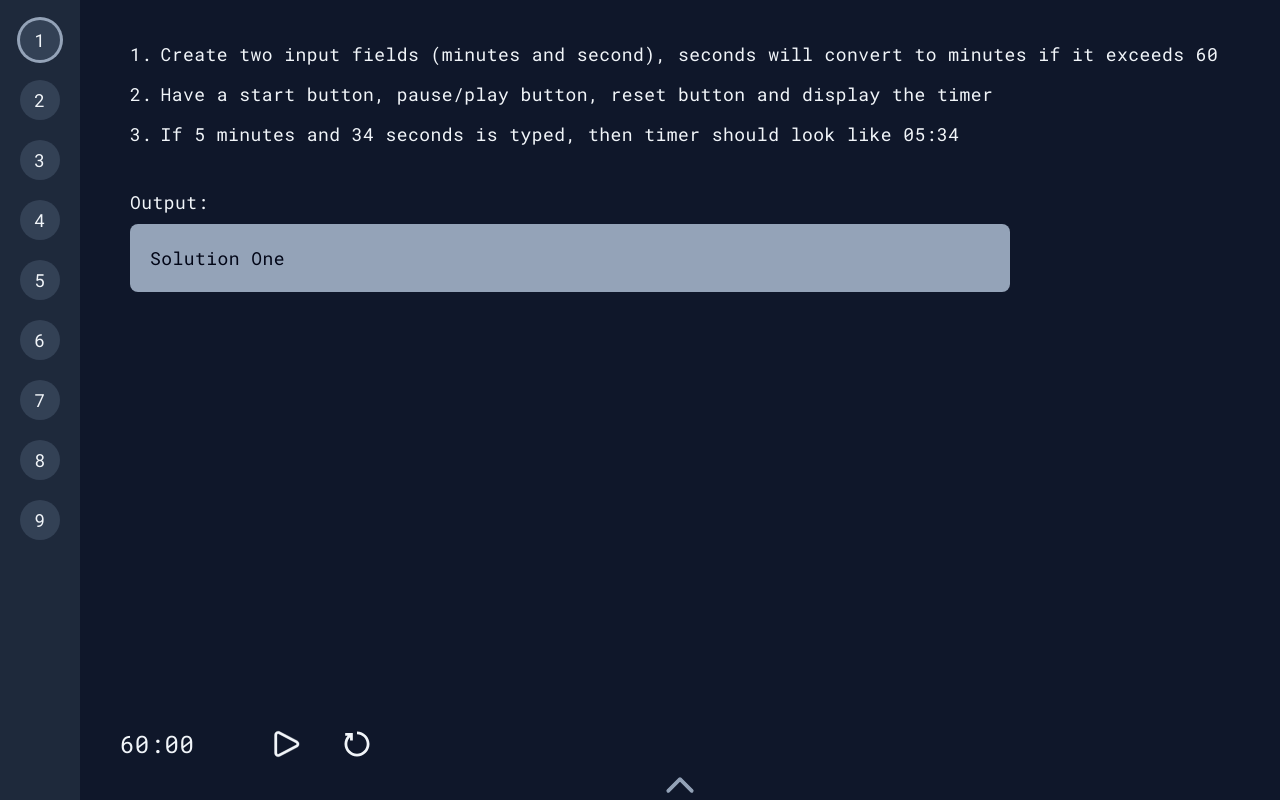
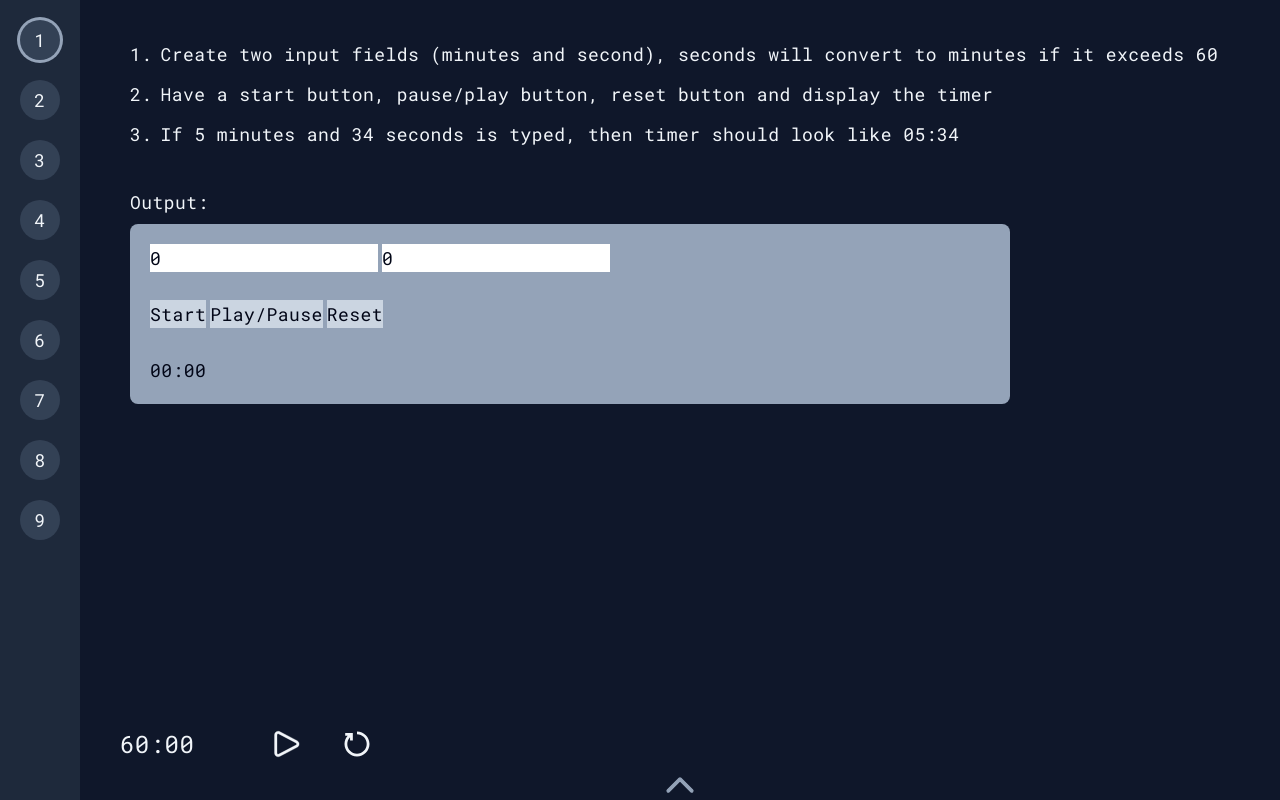
Before and after one commit to syedmhdm/machine-coding, a React (Vite) app: page / in a window 1280 px wide. Built offline with nearby package versions, Linux system fonts and the light colour scheme; no server answers.

Commit message:
first question completed

```diff
--- a/src/appdata/1/Solution.tsx
+++ b/src/appdata/1/Solution.tsx
@@ -1,3 +1,106 @@
+import { useEffect, useState } from "react";
+
 export default function Solution() {
-  return <div>Solution One</div>;
+  const [seconds, setSeconds] = useState(0);
+  const [minutes, setMinutes] = useState(0);
+  const [secs, setSecs] = useState(0);
+  const [mins, setMins] = useState(0);
+  const [isRunning, setIsRunning] = useState(false);
+
+  useEffect(
+    function () {
+      if (!isRunning) return;
+      if (mins === 0 && secs === 0) return;
+      const interval = setInterval(function () {
+        setSecs((prevSecs) => {
+          if (prevSecs > 0) return prevSecs - 1;
+          if (prevSecs === 0 && mins > 0) return 59;
+          return 0;
+        });
+        setMins((prevMins) => {
+          // if(secs === 0 && prevMins === 0) return 0
+          if (secs === 0) return prevMins - 1;
+          return prevMins;
+        });
+      }, 1000);
+      return () => clearInterval(interval);
+    },
+    [isRunning, mins, secs]
+  );
+
+  function handleMinutesChange(e) {
+    setMinutes(e.target.value);
+  }
+  function handleSecondsChange(e) {
+    setSeconds(e.target.value);
+  }
+  function handleStartClick() {
+    if (mins !== 0 && secs !== 0) return;
+
+    if (seconds > 60) {
+      setSecs(seconds % 60);
+      setMins((prev) => prev + Math.floor(seconds / 60));
+    } else {
+      setSecs(seconds);
+      setMins(minutes);
+    }
+
+    setSeconds(0);
+    setMinutes(0);
+    setIsRunning(true);
+  }
+
+  function handlePlayPauseClick() {
+    setIsRunning((prev) => !prev);
+  }
+  function handleResetClick() {
+    setSeconds(0);
+    setMinutes(0);
+    setSecs(0);
+    setMins(0);
+    setIsRunning(false);
+  }
+
+  const displayTimer = `${
+    String(mins).length === 1
+      ? `0${mins}`
+      : `${String(mins).length === 0 ? "00" : mins}`
+  }:${
+    String(secs).length === 1
+      ? `0${secs}`
+      : `${String(secs).length === 0 ? "00" : secs}`
+  }  `;
+
+  return (
+    <>
+      <div className='flex gap-1'>
+        <input
+          placeholder='minutes'
+          type='number'
+          value={minutes}
+          onChange={handleMinutesChange}
+        />
+        <input
+          placeholder='seconds'
+          type='number'
+          value={seconds}
+          onChange={handleSecondsChange}
+        />
+      </div>
+      <br />
+      <div className='flex gap-1'>
+        <button className='bg-slate-300' onClick={handleStartClick}>
+          Start
+        </button>
+        <button className='bg-slate-300' onClick={handlePlayPauseClick}>
+          Play/Pause
+        </button>
+        <button className='bg-slate-300' onClick={handleResetClick}>
+          Reset
+        </button>
+      </div>
+      <br />
+      <div>{displayTimer}</div>
+    </>
+  );
 }
```
